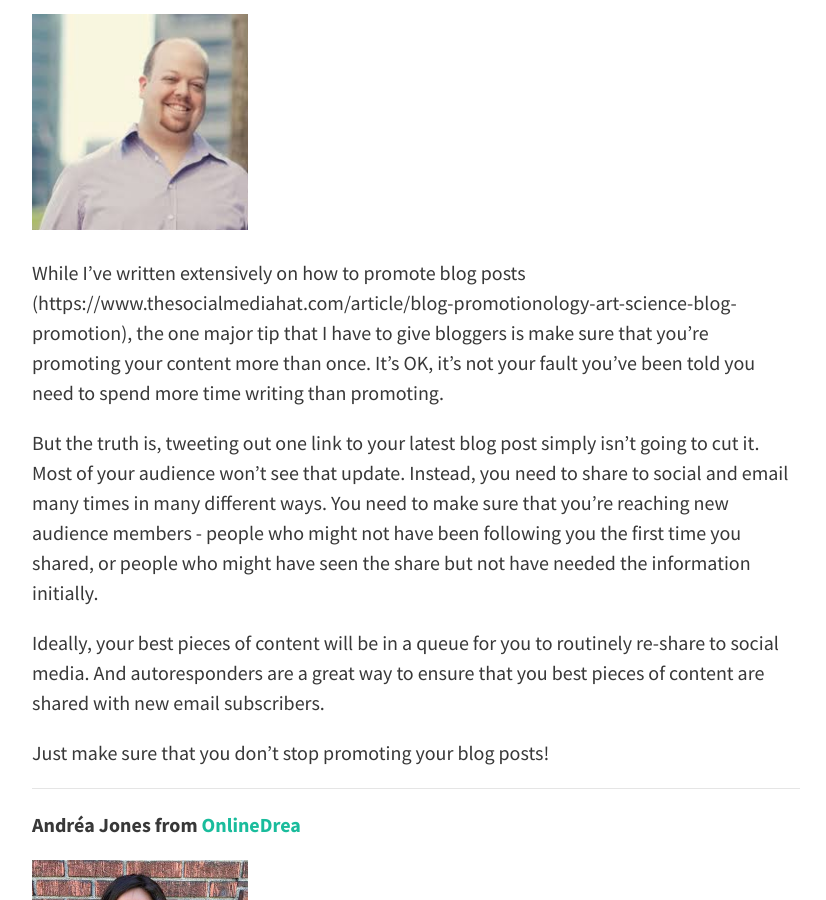
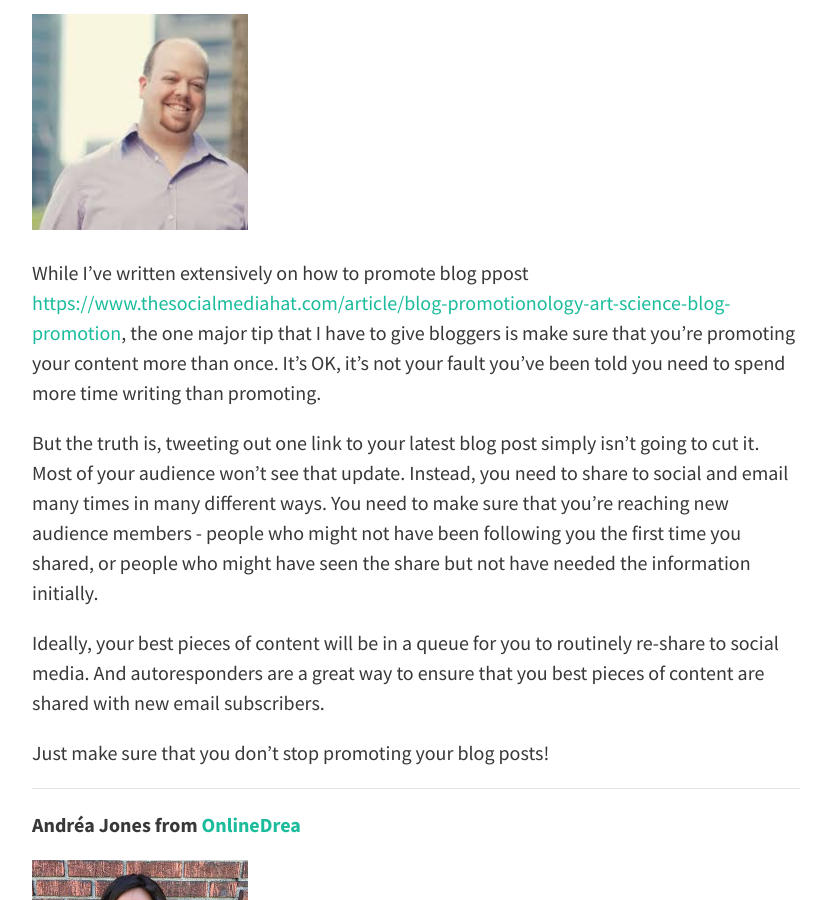
Before and after one commit to typeblogger/typeblogger.github.io, a Jekyll site: the page built from _posts/2016-7-3-how-to-promote-your-blog.md, in a window 1280 px wide and 900 px high, scrolled down 8143 px. Shown: the whole window, without its empty margins (224-1050 px from the left). Built offline with Jekyll 4.4.1, drawn with Linux system fonts in a browser that asks for light colours; nearby versions of some CDN libraries; comment, search, counter and statistics services are not loaded.

Commit message:
Updated 2016-7-3-how-to-promote-your-blog.md

```diff
--- a/_posts/2016-7-3-how-to-promote-your-blog.md
+++ b/_posts/2016-7-3-how-to-promote-your-blog.md
@@ -188,7 +188,7 @@ and Jon Morrow...
 
 <img src="{{site.baseurl}}/img/mike-allton.jpg" alt="Mike Allton" height="216px">
 
-While I've written extensively on how to promote blog posts (https://www.thesocialmediahat.com/article/blog-promotionology-art-science-blog-promotion), the one major tip that I have to give bloggers is make sure that you're promoting your content more than once. It's OK, it's not your fault you've been told you need to spend more time writing than promoting.
+While I've written extensively on how to promote blog ppost [https://www.thesocialmediahat.com/article/blog-promotionology-art-science-blog-promotion](https://www.thesocialmediahat.com/article/blog-promotionology-art-science-blog-promotion), the one major tip that I have to give bloggers is make sure that you're promoting your content more than once. It's OK, it's not your fault you've been told you need to spend more time writing than promoting.
 
 But the truth is, tweeting out one link to your latest blog post simply isn't going to cut it. Most of your audience won't see that update. Instead, you need to share to social and email many times in many different ways. You need to make sure that you're reaching new audience members - people who might not have been following you the first time you shared, or people who might have seen the share but not have needed the information initially.
 
```
